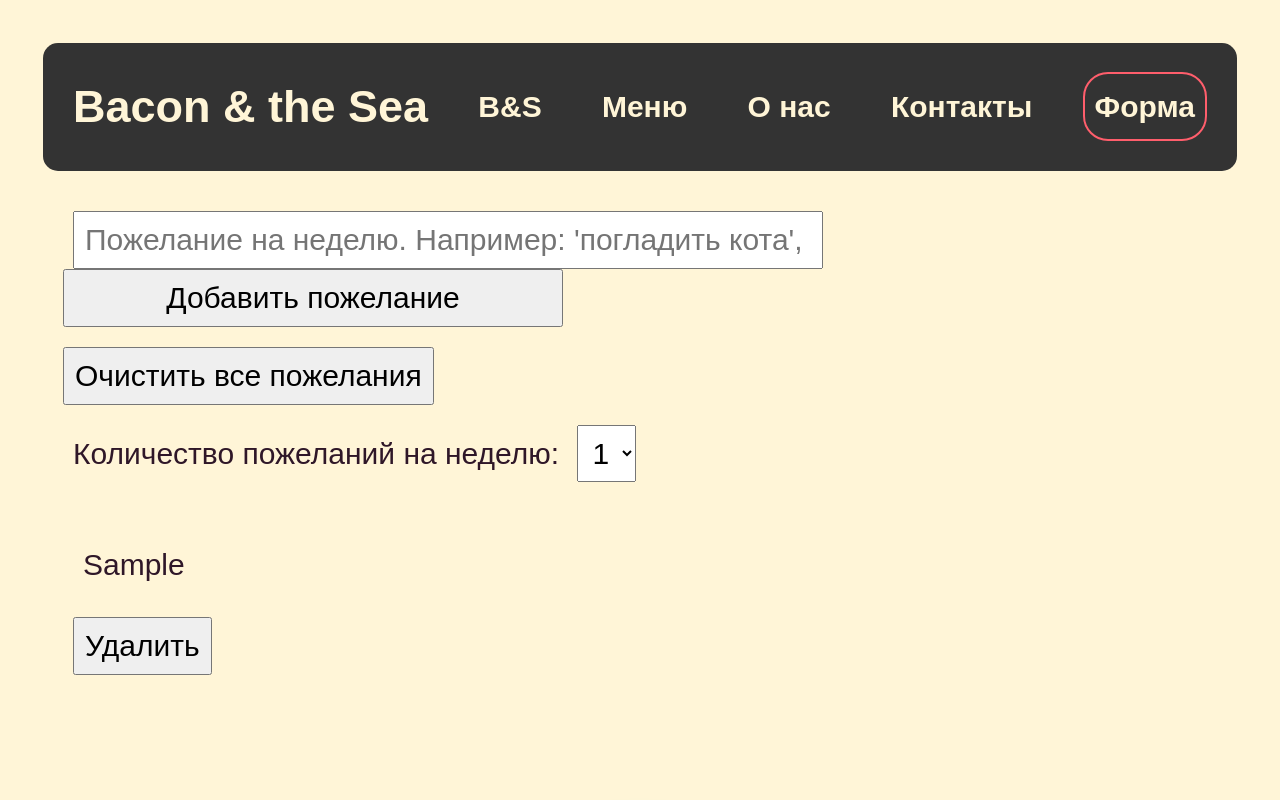
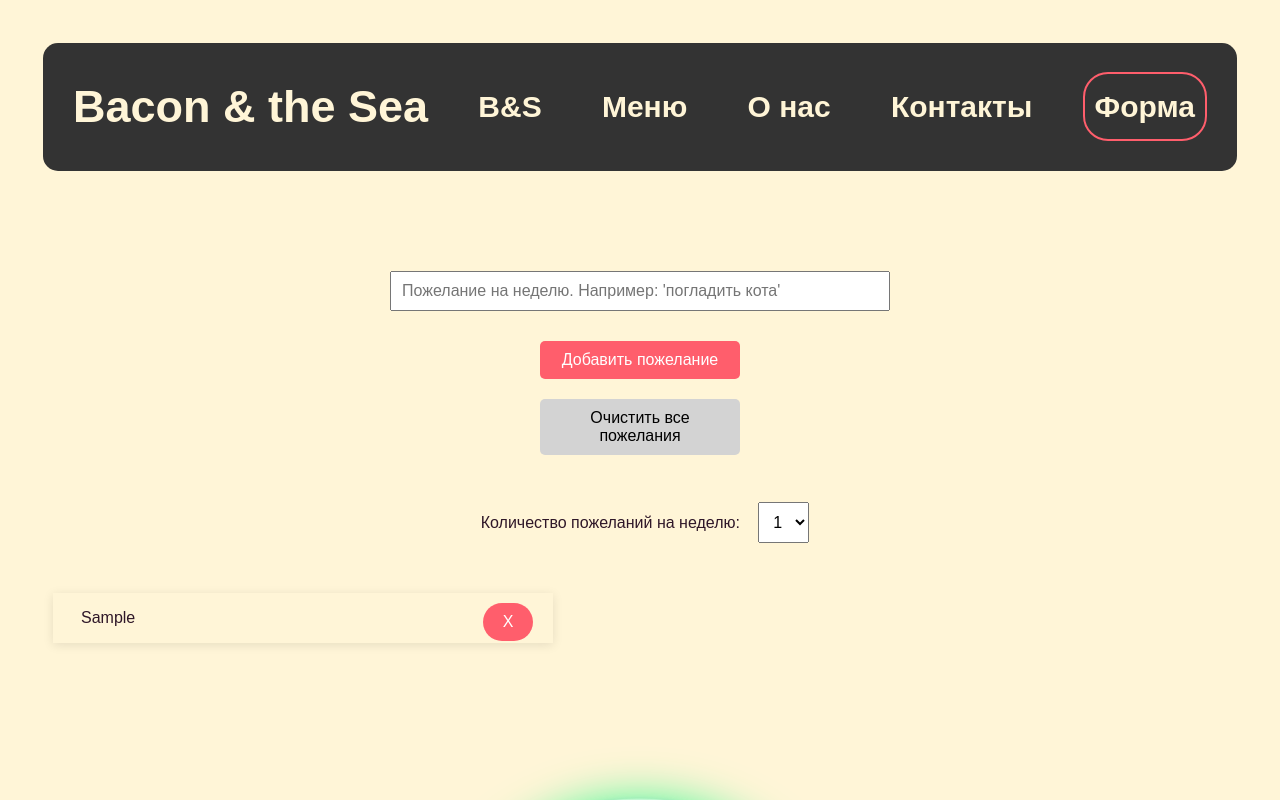
Before and after one commit to GoldenGarr/Web-Labs-y25, a plain HTML site: page web-form.html in a window 1280 px wide. Both pictures are taken after typing "Sample" into the empty fields and a click on the button "Добавить пожелание". Shown: the top 800 px of the page. Drawn offline with Linux system fonts and the light colour scheme; a web font is replaced by a local one.

Commit message:
add: styles

```diff
--- a/css/webform.css
+++ b/css/webform.css
@@ -1,5 +1,10 @@
+.todo-input-container {
+    width: auto;
+}
+
 .todo-input-submit {
-    width: 500px;
+    width: auto;
+    height: auto;
 }
 
 .todo-input-field {
@@ -12,3 +17,87 @@
 /*    width: 100px;*/
 /*    height: 100px;*/
 /*}*/
+
+
+.todo__container {
+    display: flex;
+    flex-direction: column;
+    align-items: center;
+    margin-top: 50px;
+}
+
+
+.todo-input-container {
+    display: flex;
+    flex-direction: column;
+    align-items: center;
+}
+
+.todo-input-field {
+    width: 500px;
+    height: 40px;
+    margin-bottom: 20px;
+    padding-left: 10px;
+    font-size: 16px;
+}
+
+.todo-input-submit {
+    width: 200px;
+    height: auto;
+    background-color: #ff5e6c;
+    color: #ffffff;
+    font-size: 16px;
+    border: none;
+    border-radius: 5px;
+    cursor: pointer;
+}
+
+.task_display {
+    width: 500px;
+    height: 50px;
+    font-size: 12px;
+    display: flex;
+    align-items: center;
+    justify-content: space-between;
+    padding-left: 8px;
+    box-shadow: 0 2px 10px rgba(0, 0, 0, 0.1);
+}
+
+.task-text {
+    font-size: 16px;
+    height: auto;
+}
+
+.button-remove {
+    width: 50px;
+    height: auto;
+    background-color: #ff5e6c;
+    color: white;
+    font-size: 16px;
+    border: none;
+    border-radius: 50px;
+    cursor: pointer;
+    /*margin-bottom: 20px;*/
+}
+
+#button-clear-completed {
+    width: 200px;
+    height: auto;
+    background-color: #d3d3d3;
+    color: #000000;
+    font-size: 16px;
+    border: none;
+    border-radius: 5px;
+    cursor: pointer;
+    margin-bottom: 20px;
+}
+
+
+label {
+    font-size: 16px;
+}
+
+select {
+    font-size: 16px;
+    margin-bottom: 20px;
+}
--- a/scripts/webform.js
+++ b/scripts/webform.js
@@ -46,13 +46,6 @@ function showTasks() {
     table.innerHTML = "";
     let tasks = JSON.parse(localStorage.getItem("tasks"));
 
-    // let html = '';
-    // tasks.forEach(task => {
-    //     html += "<li>${task}</li>";
-    // });
-    // table.innerHTML = html;
-
-
     for (let i = 0; i < tasks.length; i++) {
         console.log(tasks[i]);
 
@@ -61,6 +54,7 @@ function showTasks() {
 
         const taskContainer = document.createElement('div');
         const taskElement = document.createElement('div');
+        taskElement.classList.add("task-text")
         taskElement.textContent = tasks[i];
 
         taskContainer.appendChild(taskElement);
@@ -68,7 +62,8 @@ function showTasks() {
 
         const btnContainer = document.createElement('div');
         const removeBtn = document.createElement('button');
-        removeBtn.textContent = 'Удалить';
+        removeBtn.classList.add("button-remove")
+        removeBtn.textContent = 'X';
 
         (function (index) {
             removeBtn.addEventListener('click', function () {
--- a/web-form.html
+++ b/web-form.html
@@ -31,7 +31,7 @@
     <div class="todo__container">
         <div class="todo-input-container">
             <label>
-                <input type="text" placeholder="Пожелание на неделю. Например: 'погладить кота', 'съездить на дачу'."
+                <input type="text" placeholder="Пожелание на неделю. Например: 'погладить кота'"
                        class="todo-input-field">
             </label>
 
@@ -58,8 +58,6 @@
     </div>
 
     <div id="task-table-container">
-        <div class="task_display">
-        </div>
     </div>
 </main>
 <footer>
```
